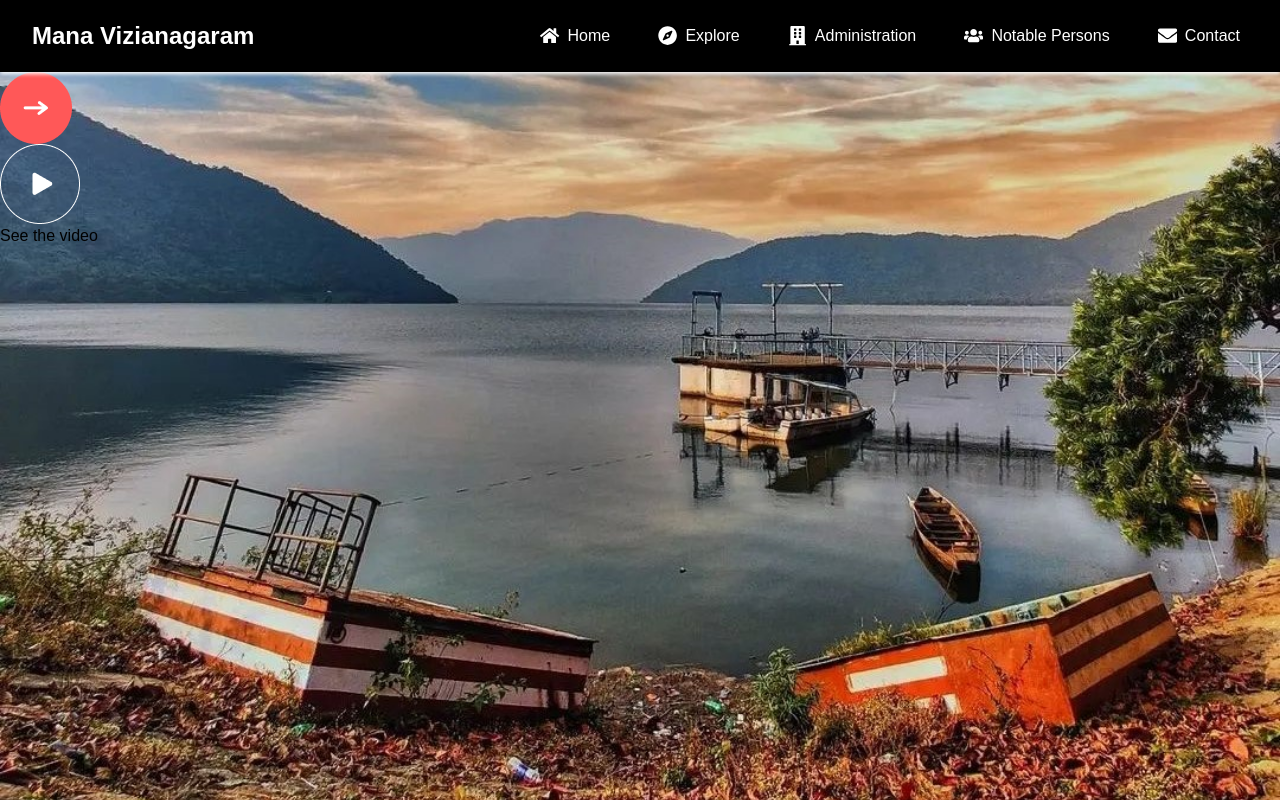
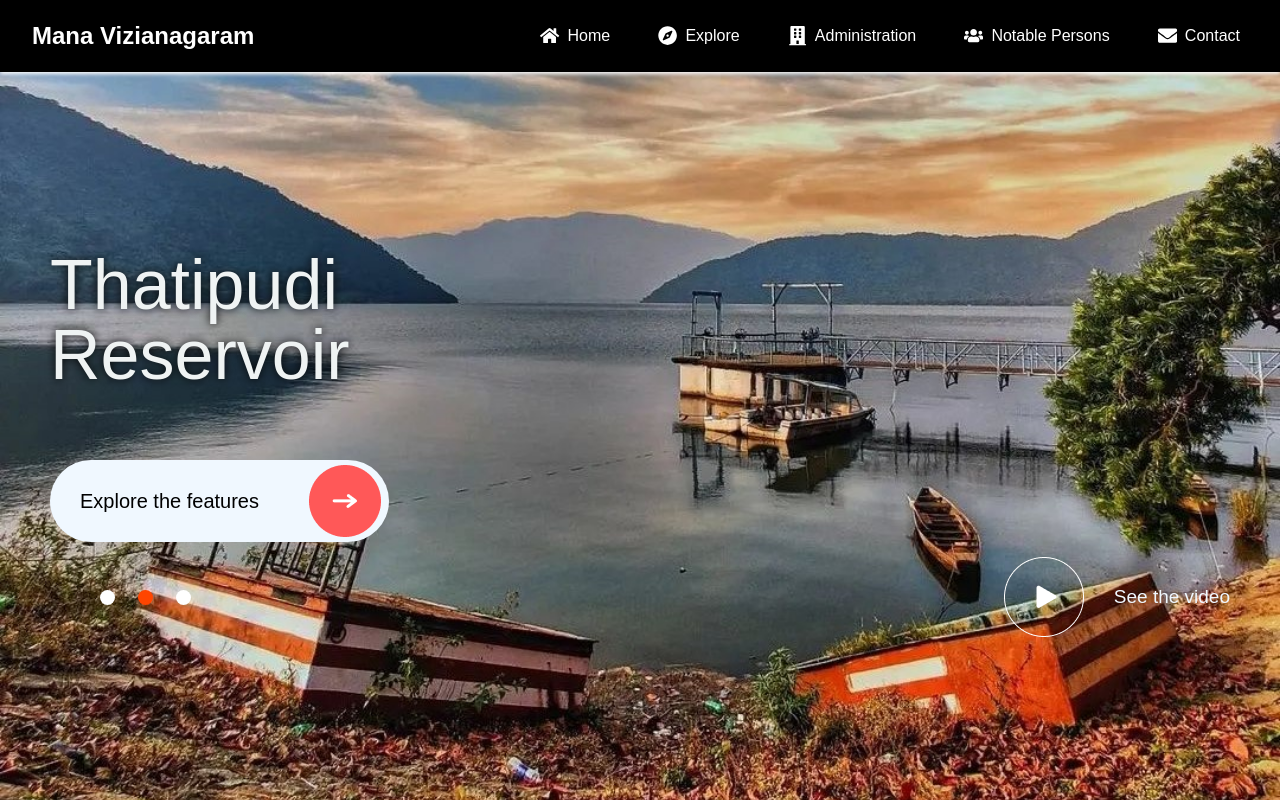
Before and after one commit to NithinNitta42/Vizianagaram, a React (Create React App) app: page / in a window 1280 px wide. Shown: the top 802 px of the page. Built offline with nearby package versions, Linux system fonts and the light colour scheme.

Commit message:
first commit

```diff
--- a/src/Components/Hero/Hero.css
+++ b/src/Components/Hero/Hero.css
@@ -1,70 +1,72 @@
-.heading-container {
-  text-align: center;
-  margin: 40px 0;
+
+.hero{
+position:relative;
+top:250px;
+left:50px;
+width:100%;
+}
+.hero-text{
+color: rgb(239, 243, 243);
+text-shadow: 0 0 10px rgb(4, 4, 4);
+font-size: 70px;
+font-weight: 500;
+line-height: 70px;
 }
 
-.heading {
-  font-size: 2.5rem; /* Default for larger screens */
-  font-weight: bold;
-  background-color: #c43d1b;
-  background-clip: text;
-  -webkit-background-clip: text;
-  color: transparent;
-  position: relative;
-  display: inline-block;
-  padding-bottom: 10px;
-  margin-bottom: 10px;
-  font-family: cursive;
+.hero-explore{
+display: flex;
+align-items: center;
+gap: 50px;
+width: fit-content;
+margin-top: 70px;
+padding: 5px 8px;
+padding-left: 30px;
+border-radius: 60px;
+background-color: aliceblue;
+cursor: pointer;
 }
 
-.heading::after {
-  content: "";
-  display: block;
-  width: 60%;
-  height: 4px;
-  background: linear-gradient(90deg, #000000, #000000);
-  margin: 10px auto 0;
-  border-radius: 2px;
-  transition: width 0.3s ease;
+.hero-explore p{
+color: black;
+font-size: 20px;
+font-weight: 500;
 }
 
-.heading:hover::after {
-  width: 80%;
+.hero-dot-play{
+margin-top: 15px;
+margin-left: 50px;
+display: flex;
+justify-content:space-between;
 }
 
-/* Responsive adjustments */
-@media (max-width: 768px) {
-  .heading-container {
-      margin: 30px 0; /* Reduce top and bottom margins */
-  }
-
-  .heading {
-      font-size: 2rem; /* Reduce font size for tablets */
-  }
-
-  .heading::after {
-      width: 50%; /* Adjust underline width */
-  }
-
-  .heading:hover::after {
-      width: 70%; /* Adjust hover effect */
-  }
+.hero-dots{
+display: flex;
+align-items: center;
+gap:23px;
+list-style: none;
 }
 
-@media (max-width: 480px) {
-  .heading-container {
-      margin: 20px 0; /* Further reduce margins for smaller screens */
-  }
+.hero-dot{
+width: 15px;
+height: 15px;
+background: white;
+border-radius: 7.5px;
+cursor: pointer;
 
-  .heading {
-      font-size: 1.8rem; /* Smaller font size for phones */
-  }
+}
 
-  .heading::after {
-      width: 40%; /* Narrow underline for small screens */
-  }
+.hero-dot.orange{
+background: orangered;
 
-  .heading:hover::after {
-      width: 60%; /* Adjust hover effect */
-  }
 }
+
+.hero-play{
+display: flex;
+align-items: center;
+gap: 30px;
+margin-right:100px;
+}
+.hero-play p{
+color: aliceblue;
+font-size: 19px;
+}
```
